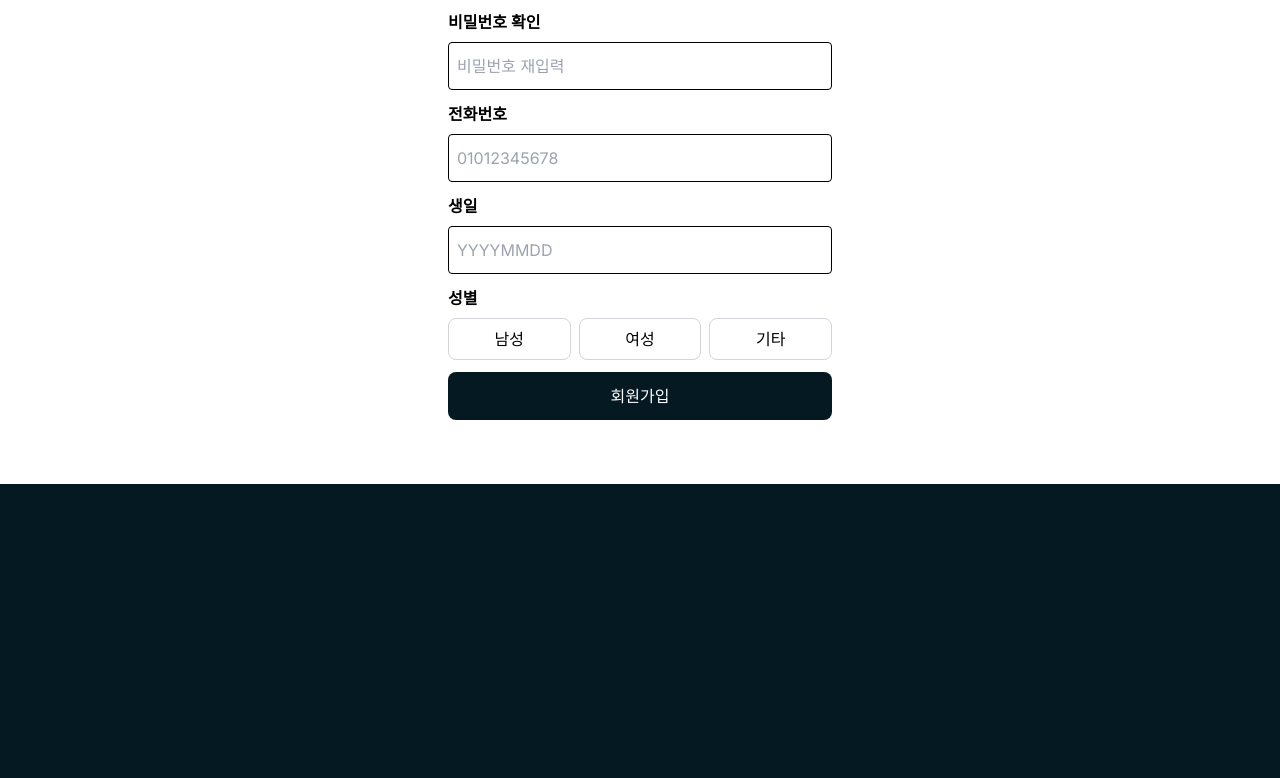
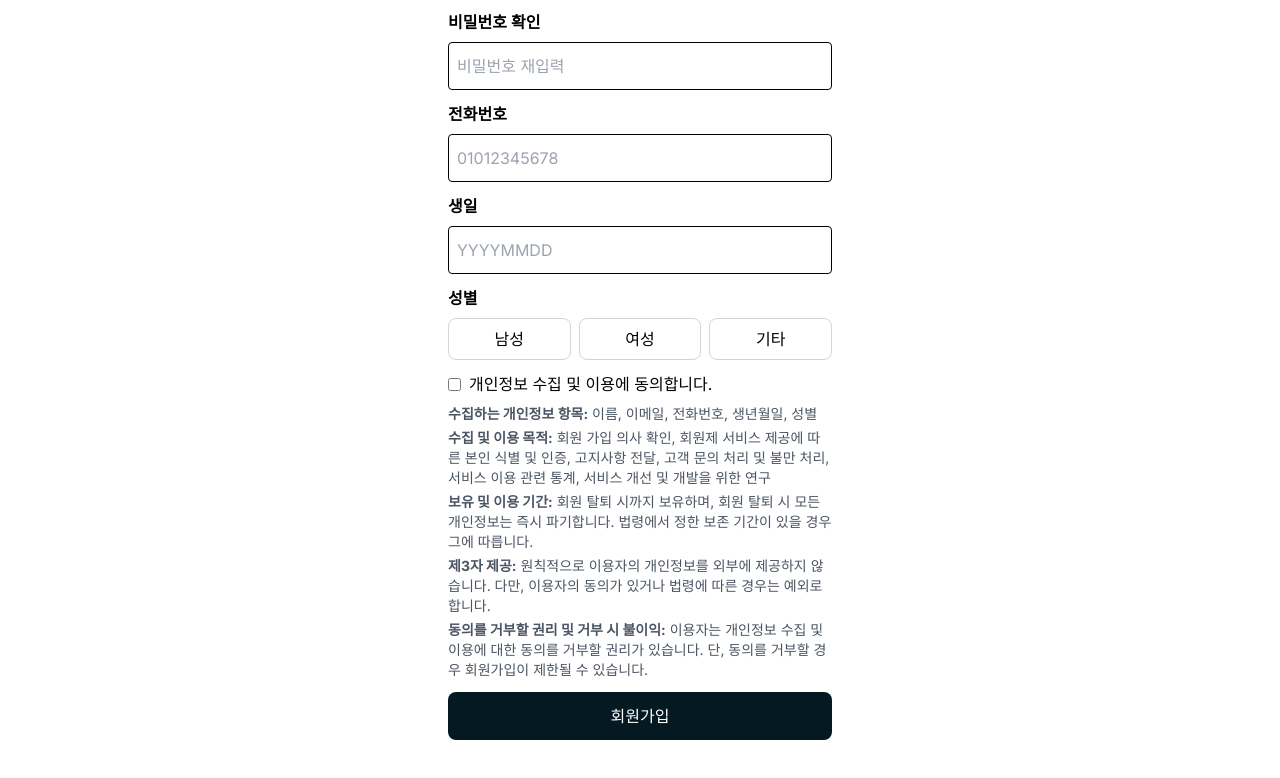
Before and after one commit to jaejaljaejal/jaejaljaejal, a Next.js app in the folder jaejaljaejal-front/: page /signup in a window 1280 px wide. Shown: the part 466-1244 px from the top of the page. Before the commit the page ends 950 px from the top, so only its background shows below. Built offline with nearby package versions, Linux system fonts and the light colour scheme.

Commit message:
임시적으로 개인정보 이용약관 추가

```diff
--- a/jaejaljaejal-front/app/signup/signupForm.tsx
+++ b/jaejaljaejal-front/app/signup/signupForm.tsx
@@ -2,8 +2,10 @@
 
 import React from "react";
 import FormInput from "./formInput";
+import { useState } from "react";
 import FormRadioGroup from "./formRadioGroup";
 import useSignupForm from "./useSignupForm";
+import TermsAndConditions from "./termsAndConditions";
 
 const SignupForm: React.FC = () => {
   const {
@@ -15,6 +17,12 @@ const SignupForm: React.FC = () => {
     handleInputChange,
     handleBlur,
   } = useSignupForm();
+
+  const [agreed, setAgreed] = useState(false);
+
+  const handleAgreeChange = (e: React.ChangeEvent<HTMLInputElement>) => {
+    setAgreed(e.target.checked);
+  };
 
   const handleSubmit = (e: React.FormEvent<HTMLFormElement>) => {
     e.preventDefault();
@@ -122,6 +130,7 @@ const SignupForm: React.FC = () => {
         required
         error={errors.gender}
       />
+      <TermsAndConditions agreed={agreed} onAgreeChange={handleAgreeChange} />
       <button
         type="submit"
         className="w-96 h-12 px-4 py-2 bg-custom text-white rounded-lg hover:bg-custom"
--- /dev/null
+++ b/jaejaljaejal-front/app/signup/termsAndConditions.tsx
@@ -0,0 +1,56 @@
+import React from "react";
+
+interface TermsAndConditionsProps {
+  agreed: boolean;
+  onAgreeChange: (e: React.ChangeEvent<HTMLInputElement>) => void;
+}
+
+const TermsAndConditions: React.FC<TermsAndConditionsProps> = ({
+  agreed,
+  onAgreeChange,
+}) => {
+  return (
+    <div className="flex flex-col w-96 space-y-2">
+      <div className="flex items-center">
+        <input
+          type="checkbox"
+          id="agreeTerms"
+          checked={agreed}
+          onChange={onAgreeChange}
+          required
+        />
+        <label htmlFor="agreeTerms" className="ml-2">
+          개인정보 수집 및 이용에 동의합니다.
+        </label>
+      </div>
+      <div className="flex flex-col text-sm text-gray-600 space-y-1">
+        <p>
+          <strong>수집하는 개인정보 항목:</strong> 이름, 이메일, 전화번호,
+          생년월일, 성별
+        </p>
+        <p>
+          <strong>수집 및 이용 목적:</strong> 회원 가입 의사 확인, 회원제 서비스
+          제공에 따른 본인 식별 및 인증, 고지사항 전달, 고객 문의 처리 및 불만
+          처리, 서비스 이용 관련 통계, 서비스 개선 및 개발을 위한 연구
+        </p>
+        <p>
+          <strong>보유 및 이용 기간:</strong> 회원 탈퇴 시까지 보유하며, 회원
+          탈퇴 시 모든 개인정보는 즉시 파기합니다. 법령에서 정한 보존 기간이
+          있을 경우 그에 따릅니다.
+        </p>
+        <p>
+          <strong>제3자 제공:</strong> 원칙적으로 이용자의 개인정보를 외부에
+          제공하지 않습니다. 다만, 이용자의 동의가 있거나 법령에 따른 경우는
+          예외로 합니다.
+        </p>
+        <p>
+          <strong>동의를 거부할 권리 및 거부 시 불이익:</strong> 이용자는
+          개인정보 수집 및 이용에 대한 동의를 거부할 권리가 있습니다. 단, 동의를
+          거부할 경우 회원가입이 제한될 수 있습니다.
+        </p>
+      </div>
+    </div>
+  );
+};
+
+export default TermsAndConditions;
```
